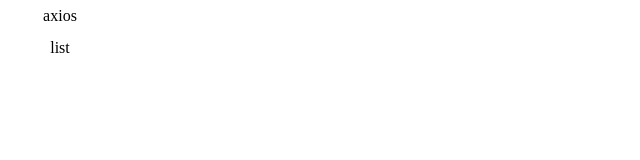
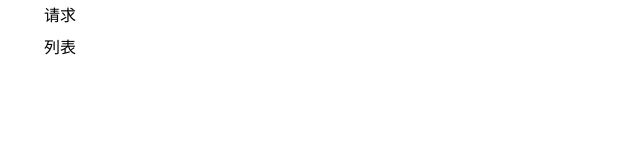
Before and after one commit to MrRabbit1993/docker_vue, a Vue app: page / in a window 1280 px wide. Shown: the top 160 px of the page, without its empty margins (0-640 px from the left). Built offline with nearby package versions, Linux system fonts and the light colour scheme.

Commit message:
feat: 路由

```diff
--- a/src/components/menu/src/index.tsx
+++ b/src/components/menu/src/index.tsx
@@ -26,7 +26,7 @@
       <div class={Styles.container}>
         {this.dataSource?.map((item) => (
           <div class={Styles.item} onClick={() => this.onToggleMenu(item)}>
-            {item.name}
+            {item.title}
           </div>
         ))}
       </div>
--- a/src/types/router.d.ts
+++ b/src/types/router.d.ts
@@ -1,3 +1,5 @@
 import { RouteConfigSingleView } from 'vue-router/types/router'
 
-export interface RouteCustom extends RouteConfigSingleView {}
+export interface RouteCustom extends RouteConfigSingleView {
+  title:string
+}
--- a/src/views/axiosDemo/router.ts
+++ b/src/views/axiosDemo/router.ts
@@ -1,5 +1,6 @@
 export default {
   name: 'axios',
+  title: '请求',
   path: '/axios',
   component: () => import(/* webpackChunkName: "axios" */ './index')
 }
--- a/src/views/listDemo/router.ts
+++ b/src/views/listDemo/router.ts
@@ -1,5 +1,6 @@
 export default {
   name: 'list',
+  title: '列表',
   path: '/list',
   component: () => import(/* webpackChunkName: "list" */ './index')
 }
```
